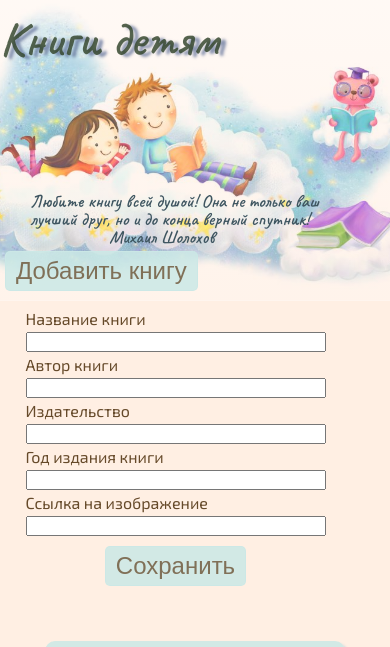
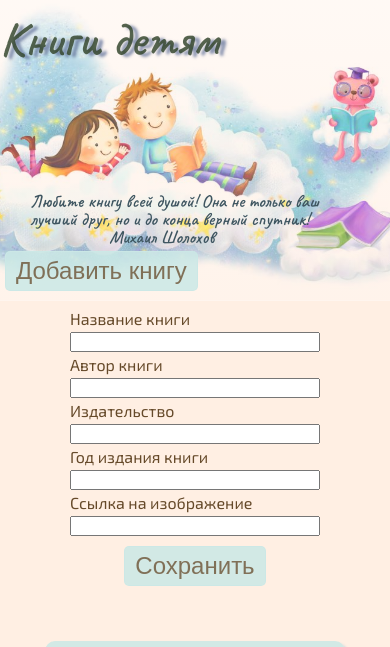
Before and after one commit to annauzun/BookShelf, a plain HTML site: page index.html in a window 390 px wide. Both pictures are taken after a click on the button "Добавить книгу". Shown: the top 647 px of the page. Drawn offline with Linux system fonts and the light colour scheme.

Commit message:
mobile version corrected

```diff
--- a/styles.css
+++ b/styles.css
@@ -73,7 +73,7 @@ h1 {
 
 #add-newBook {
     display: none;
-    width: 90%;
+    width: 100%;
     flex-direction: column;
     align-items: center;
     color: #664a2a;
@@ -151,9 +151,9 @@ button {
 }
 
 @media (max-width: 1024px) {
-    /*#hero {
-        height: 350px;
-    }*/
+    input {
+        width: 300px;
+    }
 
     h1 {
         font-size: 60px;
@@ -167,9 +167,11 @@ button {
 }
 
 @media (max-width: 768px) {
-    /*#hero {
-        height: 300px;
-    }*/
+    input {
+        width: 250px;
+        height: 20px;
+        font-size: 18px;
+    }
 
     h1 {
         font-size: 48px;
@@ -178,16 +180,9 @@ button {
         font-size: 24px;
         margin-top: 20%;
     }
-
-    input {
-        width: 300px;
-        height: 20px;
-        font-size: 18px;
-    }
 }
 
 @media (max-width: 600px) {
-
     .hero-text {
         font-size: 18px;
         width: 75%;
@@ -201,7 +196,6 @@ button {
 }
 
 @media (max-width: 450px) {
-
     .hero-text {
         font-size: 18px;
         margin-top: 33%;
```
